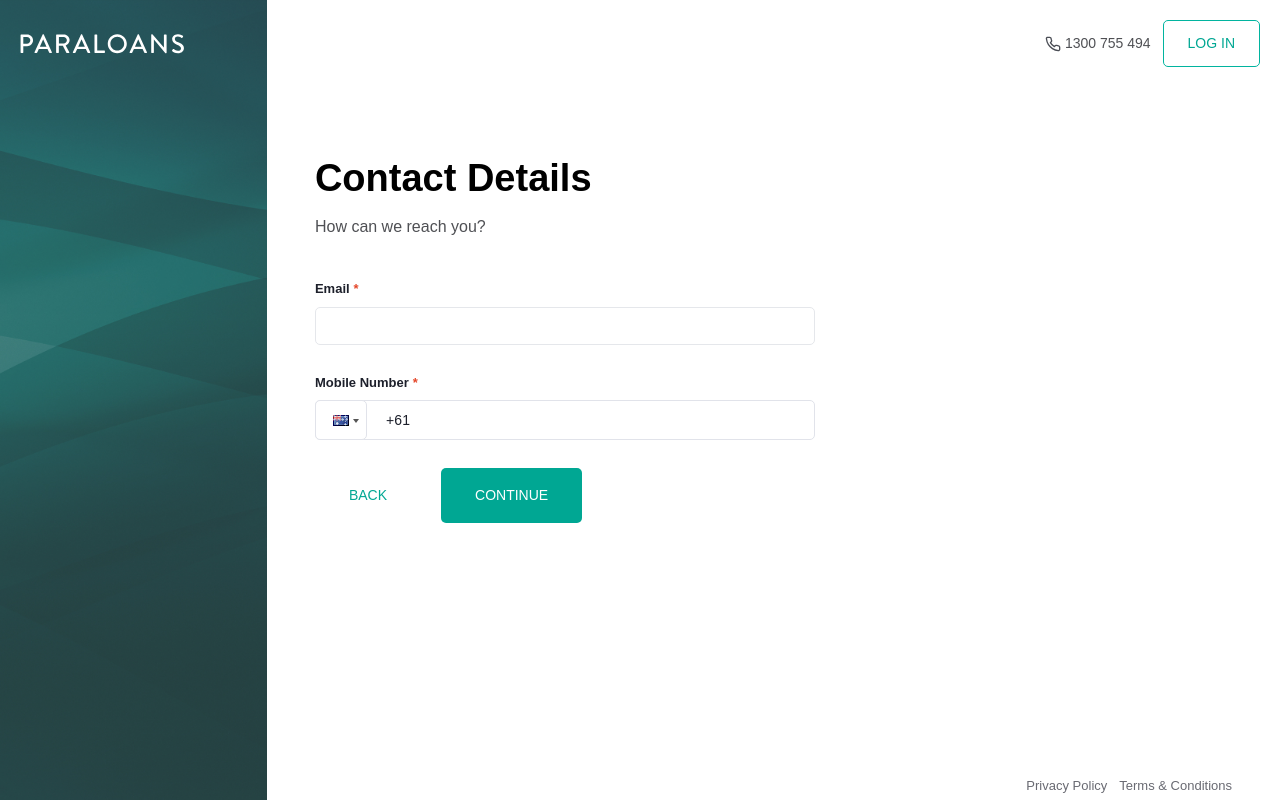
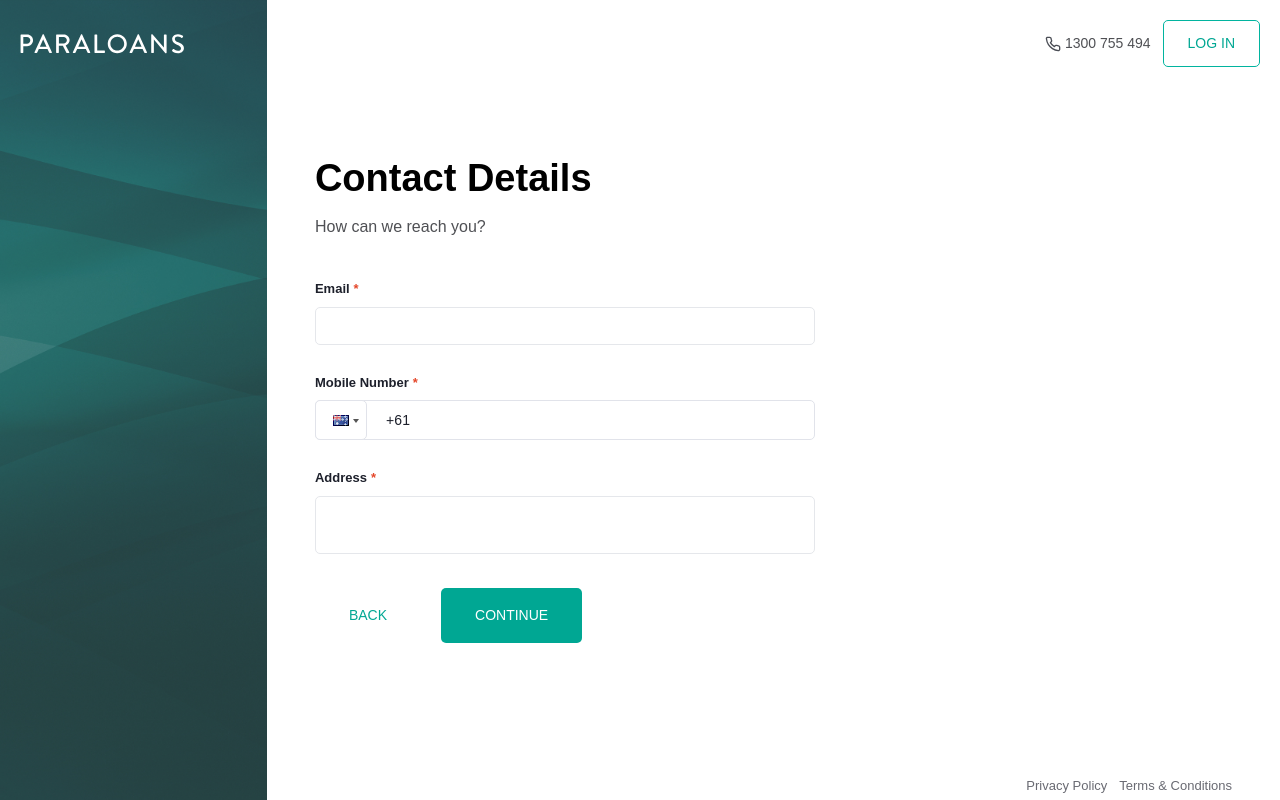
Before and after one commit to topdev05/Paraloan, a Next.js app in the folder web/: page /contact-details in a window 1280 px wide. Built offline with nearby package versions, Linux system fonts and the light colour scheme; a web font is replaced by a local one.

Commit message:
Feat(component): add FormTextArea

```diff
--- a/web/src/app/(loan-form)/contact-details/page.tsx
+++ b/web/src/app/(loan-form)/contact-details/page.tsx
@@ -5,6 +5,7 @@ import { NextPage } from "next";
 import { FormHeadliner } from "@/app/components/FormHeadliner";
 import { FormPhoneField } from "@/app/components/FormPhoneField";
 import { FormTextField } from "@/app/components/FormTextField";
+import { FormTextArea } from "@/app/components/FormTextArea";
 
 const ContactDetails: NextPage = () => {
   const headline: string = "Contact Details";
@@ -20,6 +21,7 @@ const ContactDetails: NextPage = () => {
         countryFormat="au"
         required={true}
       />
+      <FormTextArea field="address" label="Address" required={true} />
     </form>
   );
 };
--- /dev/null
+++ b/web/src/app/components/FormTextArea/FormTextArea.tsx
@@ -0,0 +1,45 @@
+import { FormTextAreaProps } from "./FormTextArea.types";
+import { FieldValues, useFormContext, Path } from "react-hook-form";
+
+export const FormTextArea = <FormObj extends FieldValues>({
+  field,
+  label,
+  required,
+}: FormTextAreaProps<FormObj>) => {
+  const { register, clearErrors, formState, setValue } = useFormContext();
+
+  const handleInputChange = (field: Path<FormObj>, value: string) => {
+    if (formState.errors[field]) {
+      clearErrors(field);
+    }
+
+    setValue(field, value as any);
+  };
+
+  return (
+    <div className="mb-7">
+      <label
+        className="font-proximaNova text-base block
+      text-neutral-800 text-sm font-semibold font-base mb-2"
+      >
+        {label}
+        {required && <span className="text-errors-600 pl-1">*</span>}
+      </label>
+      <textarea
+        className={`form-loan-textarea resize-none font-proximaNova shadow appearance-none border rounded-rounded5px
+        w-full py-2 px-3 text-neutral-800 leading-tight
+        focus:border-primary-300 focus:outline-none
+        ${formState.errors[field] ? "border-errors-600" : ""}
+        `}
+        id={field}
+        {...register(field)}
+        onChange={(e) => handleInputChange(field, e.target.value)}
+      />
+      {formState.errors[field] && (
+        <p className="error-text font-proximaNova text-base text-errors-600">
+          {formState.errors[field]?.message as string}
+        </p>
+      )}
+    </div>
+  );
+};
--- /dev/null
+++ b/web/src/app/components/FormTextArea/index.ts
@@ -0,0 +1 @@
+export { FormTextArea } from "./FormTextArea";
--- a/web/src/app/components/FormTextField/FormTextField.tsx
+++ b/web/src/app/components/FormTextField/FormTextField.tsx
@@ -31,7 +31,7 @@ export const FormTextField = <FormObj extends FieldValues>({
         focus:border-primary-300 focus:outline-none
         ${formState.errors[field] ? "border-errors-600" : ""}
         `}
-        id={label}
+        id={field}
         type="text"
         {...register(field)}
         onChange={(e) => handleInputChange(field, e.target.value)}
--- a/web/src/app/components/FormTextField/FormTextField.types.ts
+++ b/web/src/app/components/FormTextField/FormTextField.types.ts
@@ -1,4 +1,4 @@
-import { UseFormRegister, FieldValues, Path } from "react-hook-form";
+import { FieldValues, Path } from "react-hook-form";
 
 export interface FormTextFieldProps<FormObj extends FieldValues> {
   field: Path<FormObj>;
--- a/web/src/app/schemas/loanFormSchema.ts
+++ b/web/src/app/schemas/loanFormSchema.ts
@@ -18,6 +18,7 @@ const contactSchemaShape = {
     .string()
     .matches(phoneRegExp, "Please enter a valid phone number.")
     .required("Mobile number is required."),
+  address: yup.string().required("Address is required."),
 };
 
 export const personalSchema = yup.object().shape(personalSchemaShape);
```
Also changed, not shown: web/src/app/components/FormTextArea/FormTextArea.types.tsx (added, +7 -0 lines), 2 other files (tests, documents, lock files or other folders).
